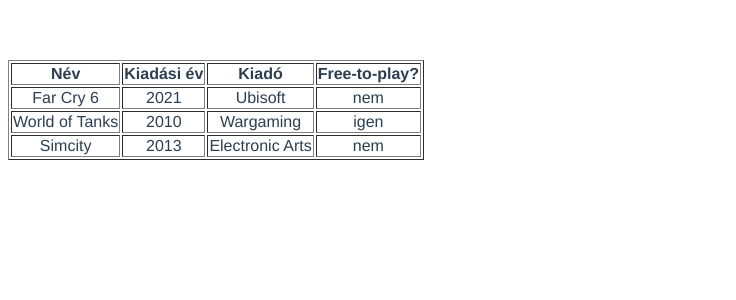
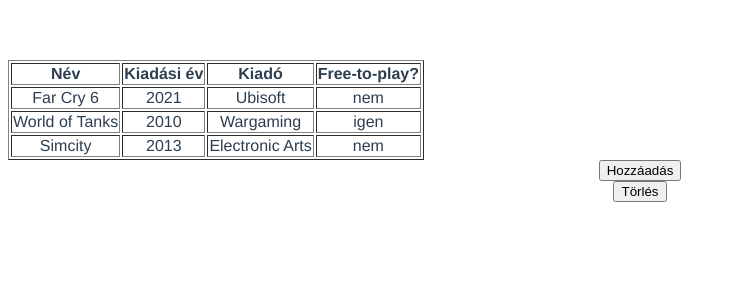
Before and after one commit to TotpalIstvan/jatekok, a Vue app: page / in a window 1280 px wide. Shown: the top 300 px of the page, without its empty margins (0-736 px from the left). Built offline with nearby package versions, Linux system fonts and the light colour scheme.

Commit message:
táblázat + gombok

```diff
--- a/src/App.vue
+++ b/src/App.vue
@@ -1,5 +1,5 @@
 <template>
-
+ <div id="app" >
   <table border="1">
     <thead>
       <tr>
@@ -30,6 +30,9 @@
     </tr>
     </tbody>
   </table>
+      <button>Hozzáadás</button><br>
+      <button>Törlés</button>
+</div>
 </template>
 
 <script>
```
